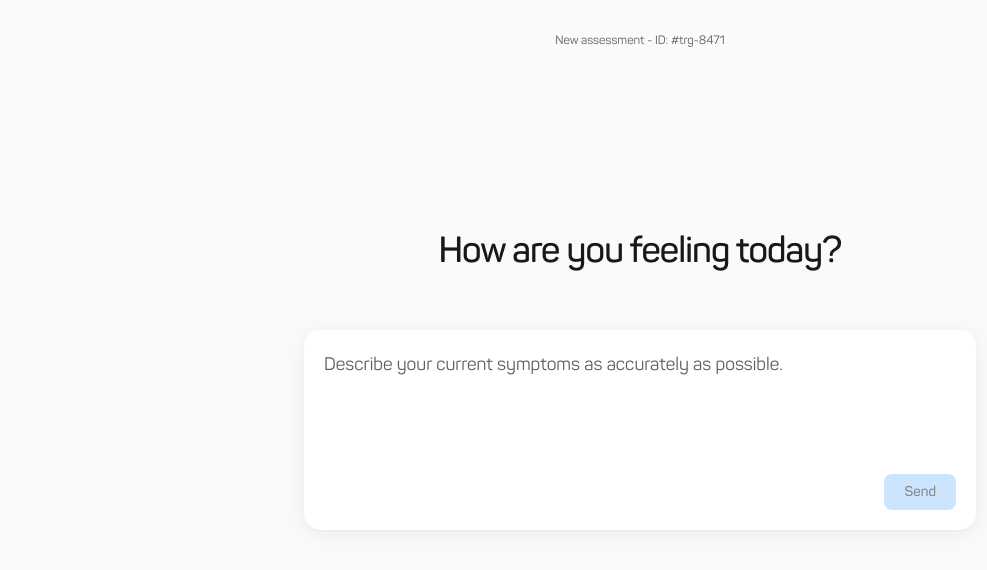
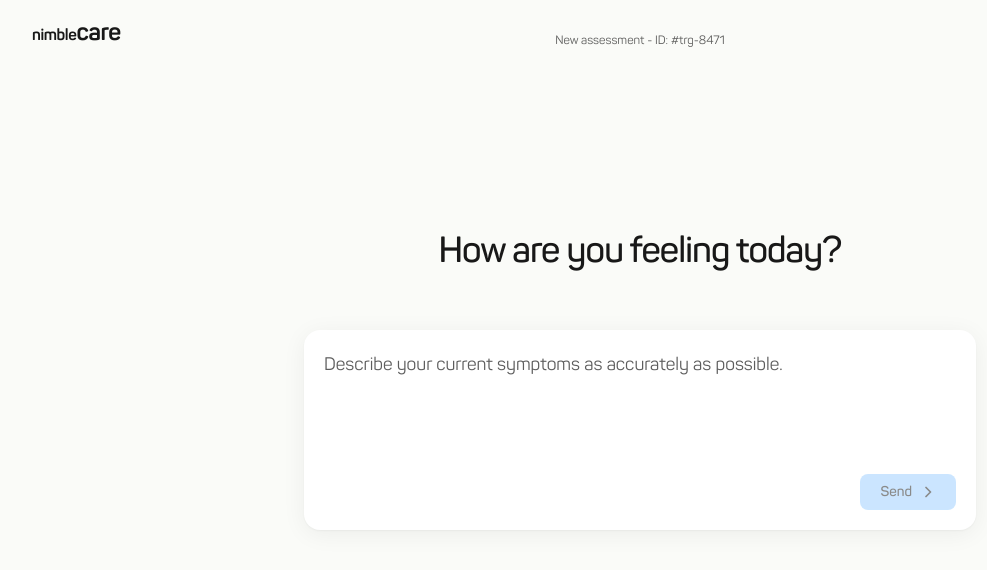
Before and after one commit to CrBram/triage, a Next.js app: page / in a window 1280 px wide. Shown: the top 570 px of the page, without its empty margins (0-987 px from the left). Built offline with nearby package versions, Linux system fonts and the light colour scheme.

Commit message:
added mock logo

```diff
--- a/app/(app)/layout.tsx
+++ b/app/(app)/layout.tsx
@@ -1,9 +1,11 @@
-import Sidebar from "@/components/Sidebar";
+import Logo from "@/components/Logo";
 
 export default function AppLayout({ children }: LayoutProps<"/">) {
   return (
-    <div className="flex flex-1 gap-4 p-4">
-      {/* <Sidebar /> */}
+    <div className="relative flex flex-1 flex-col p-4">
+      <div className="absolute top-4 left-8 z-10">
+        <Logo />
+      </div>
       {children}
     </div>
   );
--- a/app/layout.tsx
+++ b/app/layout.tsx
@@ -40,8 +40,8 @@ const panton = localFont({
 });
 
 export const metadata: Metadata = {
-  title: "Triage",
-  description: "Triage",
+  title: "nimblecare",
+  description: "Digital triage",
 };
 
 export default function RootLayout({ children }: LayoutProps<"/">) {
--- /dev/null
+++ b/components/Logo.tsx
@@ -0,0 +1,14 @@
+import Link from "next/link";
+
+export default function Logo() {
+  return (
+    <Link
+      href="/"
+      className="inline-flex items-baseline gap-0 font-bold tracking-tight text-black"
+      aria-label="nimblecare"
+    >
+      <span className="text-md font-bold">nimble</span>
+      <span className="text-2xl font-bold">care</span>
+    </Link>
+  );
+}
--- a/components/TriageChat.tsx
+++ b/components/TriageChat.tsx
@@ -186,8 +186,17 @@ export default function TriageChat({
           <p className="text-sm text-error" role="alert">
             {error}
           </p>
-          <Button type="submit" disabled={!canSend}>
+          <Button type="submit" disabled={!canSend} className="gap-2">
             Send
+            <svg aria-hidden viewBox="0 0 16 16" fill="none" className="size-4">
+              <path
+                d="M6 3.5 10.5 8 6 12.5"
+                stroke="currentColor"
+                strokeWidth="1.75"
+                strokeLinecap="round"
+                strokeLinejoin="round"
+              />
+            </svg>
           </Button>
         </div>
       </form>
```
Also changed, not shown: public/send_icon.svg (added).
